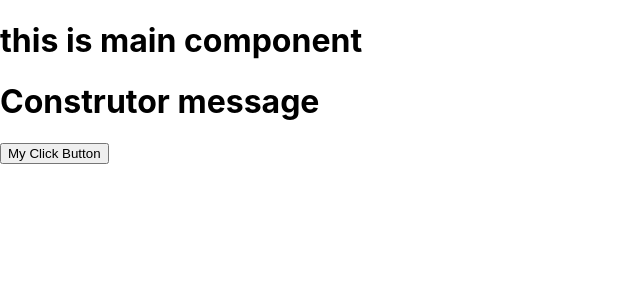
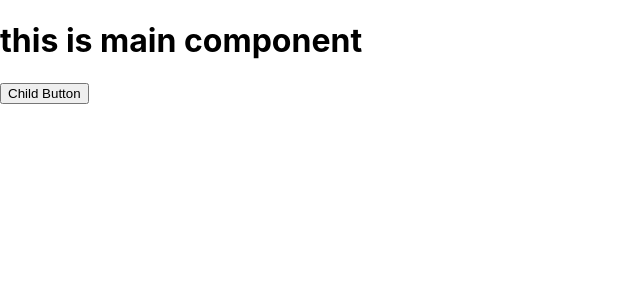
Before and after one commit to shdhumale/siddhureactjsexample, a React (Create React App) app in the folder my-example/: page / in a window 1280 px wide. Shown: the top 300 px of the page, without its empty margins (0-640 px from the left). Built offline with nearby package versions, Linux system fonts and the light colour scheme.

Commit message:
changes done for calling method using props

```diff
--- /dev/null
+++ b/my-example/src/Component/ChildComponent.js
@@ -0,0 +1,12 @@
+import React from 'react'
+
+function ChildComponent(props) {
+    return (
+        <div>
+            {/* <button onClick={props.callParentMethod}>Child Button</button> */}
+            <button onClick={() => props.callParentMethod("using argument from child")}>Child Button</button>
+        </div>
+    )
+}
+
+export default ChildComponent
--- a/my-example/src/Component/MainComponent.js
+++ b/my-example/src/Component/MainComponent.js
@@ -4,6 +4,7 @@ import JSXComponent from './JSXComponent'
 import SiddhuClassComponent from './SiddhuClassComponent'
 import SiddhuStateButton from './SiddhuStateButton'
 import EventBinding from './EventBinding'
+import ParentComponent from './ParentComponent'
 
 class MainComponent extends React.Component {
 
@@ -26,7 +27,8 @@ class MainComponent extends React.Component {
                     <button>my class component button</button>
                 </SiddhuClassComponent> */}
                 {/* <SiddhuStateButton myValue="1" /> */}
-                <EventBinding />
+                {/*  <EventBinding /> */}
+                <ParentComponent />
             </div>
         )
     }
--- /dev/null
+++ b/my-example/src/Component/ParentComponent.js
@@ -0,0 +1,19 @@
+import React, { Component } from 'react'
+import ChildComponent from './ChildComponent'
+
+class ParentComponent extends Component {
+
+    parentMethod(argument) {
+        alert("hello" + argument);
+    }
+
+    render() {
+        return (
+            <div>
+                <ChildComponent callParentMethod={this.parentMethod} />
+            </div>
+        )
+    }
+}
+
+export default ParentComponent
```
